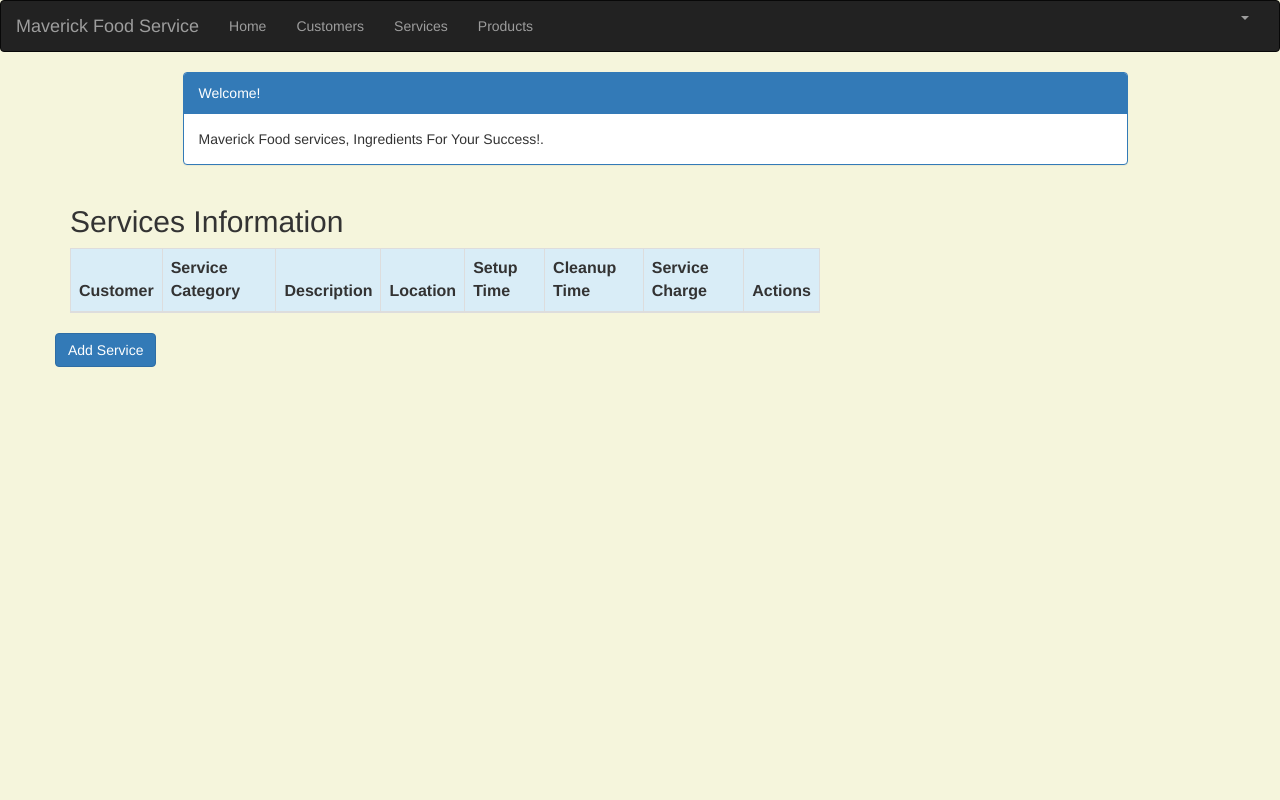
After one commit to Larimitus/assignTwo, a Django app: page /service_list in a window 1280 px wide. The commit adds this page. Run offline with Django 3.2, Linux system fonts and the light colour scheme; a user stored in the database is signed in; lists and menus that the app fills with data are empty; some libraries are stand-ins or nearby versions.

Commit message:
Step 10, Add Service, broken add service form

```diff
--- a/mfscrm/crm/models.py
+++ b/mfscrm/crm/models.py
@@ -14,7 +14,7 @@ class Customer(models.Model):
     state = models.CharField(max_length=50)
     zipcode = models.CharField(max_length=10)
     phone_number = models.CharField(max_length=50)
-    created_date = models.DateTimeField(default=timezone.now())
+    created_date = models.DateTimeField(default=timezone.now)
     updated_date = models.DateTimeField(auto_now_add=True)
 
     def created(self):
--- a/mfscrm/crm/templates/crm/base.html
+++ b/mfscrm/crm/templates/crm/base.html
@@ -68,7 +68,7 @@
                 <ul class="nav navbar-nav">
                     <li><a href="{% url 'crm:home' %}">Home</a></li>
                     <li><a href="{% url 'crm:customer_list' %}">Customers</a></li>
-                    <li><a href="{% url 'crm:customer_list' %}">Services</a></li>
+                    <li><a href="{% url 'crm:service_list' %}">Services</a></li>
                     <li><a href="{% url 'crm:customer_list' %}">Products</a></li>
                 </ul>
                 <ul class="nav navbar-nav navbar-right">
@@ -129,7 +129,7 @@
                                 <div class="caption">
                                     <h2>Services</h2>
                                     <p>Our food and services are second to none.</p>
-                                    <p><a class="btn btn-default" href="{% url 'crm:customer_list' %}" role="button">View
+                                    <p><a class="btn btn-default" href="{% url 'crm:service_list' %}" role="button">View
                                         details &raquo;</a></p>
                                 </div>
                             </div>
--- a/mfscrm/crm/templates/crm/customer_list.html
+++ b/mfscrm/crm/templates/crm/customer_list.html
@@ -1,3 +1,4 @@
+{% extends 'crm/base.html' %}
 {% block content %}
 <html>
     <head>
--- a/mfscrm/crm/templates/crm/home.html
+++ b/mfscrm/crm/templates/crm/home.html
@@ -35,7 +35,7 @@
                                 <div class="caption">
                                     <h2>Services</h2>
                                     <p>Great Services</p>
-                                    <p><a class="btn btn-primary" href="{% url 'crm:customer_list' %}"
+                                    <p><a class="btn btn-primary" href="{% url 'crm:service_list' %}"
                                           role="button">View
                                         details &raquo;</a></p>
                                 </div>
--- /dev/null
+++ b/mfscrm/crm/templates/crm/service_list.html
@@ -0,0 +1,70 @@
+{% extends 'crm/base.html' %}
+{% block content %}
+
+<html>
+<head>
+    <meta charset="UTF-8">
+    <title>Maverick Food service</title>
+    <link rel="stylesheet" href="https://maxcdn.bootstrapcdn.com/bootstrap/3.3.4/css/bootstrap.min.css">
+</head>
+<body>
+    <style>
+        body {
+            background-color: beige;
+        }
+    </style>
+    <div class="container">
+        <div class="row">
+            <div class="col-md-10 col-md-offset-1">
+                <div class="panel panel-primary">
+                    <div class="panel-heading">Welcome!</div>
+                    <div class="panel-body">
+                        Maverick Food services, Ingredients For Your Success!.
+                    </div>
+                </div>
+            </div>
+        </div>
+    </div>
+    <div class="row">
+        <h2 style="padding-left: 15Px">Services Information</h2>
+    </div>
+    <div>
+        <table class="table table-striped table-bordered table-hover">
+            <thead>
+            <tr class="bg-info">
+                <th>Customer</th>
+                <th>Service Category</th>
+                <th>Description</th>
+                <th>Location</th>
+                <th>Setup Time</th>
+                <th>Cleanup Time</th>
+                <th>Service Charge</th>
+                <th colspan="3">Actions</th>
+            </tr>
+            </thead>
+            <tbody>
+            {% for service in services %}
+            <tr>
+                <td>{{ service.cust_name }}</td>
+                <td>{{ service.service_category }}</td>
+                <td>{{ service.description }}</td>
+                <td>{{ service.location }}</td>
+                <td>{{ service.setup_time }}</td>
+                <td>{{ service.cleanup_time }}</td>
+                <td>{{ service.service_charge }}</td>
+                <td><a href="" class="btn btn-warning">Edit</a></td>
+                <td>
+                    <a href="" class="btn btn-danger">Delete</a>
+                </td>
+            </tr>
+            {% endfor %}
+            </tbody>
+        </table>
+        <div class="row">
+            <a href="{% url 'crm:service_new' %}"><span
+                    class="btn btn-primary">Add Service</span></a>
+        </div>
+    </div>
+</body>
+</html>
+{% endblock %}
--- a/mfscrm/crm/urls.py
+++ b/mfscrm/crm/urls.py
@@ -9,4 +9,6 @@ urlpatterns = [
     path('customer_list', views.customer_list, name='customer_list'),
     path('customer/<int:pk>/edit/', views.customer_edit, name='customer_edit'),
     path('customer/<int:pk>/delete/', views.customer_delete, name='customer_delete'),
+    path('service_list', views.service_list, name='service_list'),
+    path('service/create/', views.service_new, name='service_new'),
 ]
--- a/mfscrm/crm/views.py
+++ b/mfscrm/crm/views.py
@@ -40,3 +40,25 @@ def customer_delete(request, pk):
     customer = get_object_or_404(Customer, pk=pk)
     customer.delete()
     return redirect('crm:customer_list')
+
+
+@login_required
+def service_list(request):
+    services = Service.objects.filter(created_date__lte=timezone.now())
+    return render(request, 'crm/service_list.html', {'service': services})
+
+
+@login_required
+def service_new(request):
+    if request.method == "POST":
+        form = ServiceForm(request.POST)
+    if form.is_valid():
+        service = form.save(commit=False)
+        service.created_date = timezone.now()
+        service.save()
+        services = Service.objects.filter(created_date__lte=timezone.now())
+        return render(request, 'crm/service_list.html', {'services': services})
+    else:
+        form = ServiceForm()
+        # print("Else")
+        return render(request, 'crm/service_new.html', {'form': form})
```
Also changed, not shown: mfscrm/crm/forms.py (+15 -1 lines), mfscrm/crm/templates/crm/service_new.html (added, +10 -0 lines), mfscrm/db.sqlite3.
